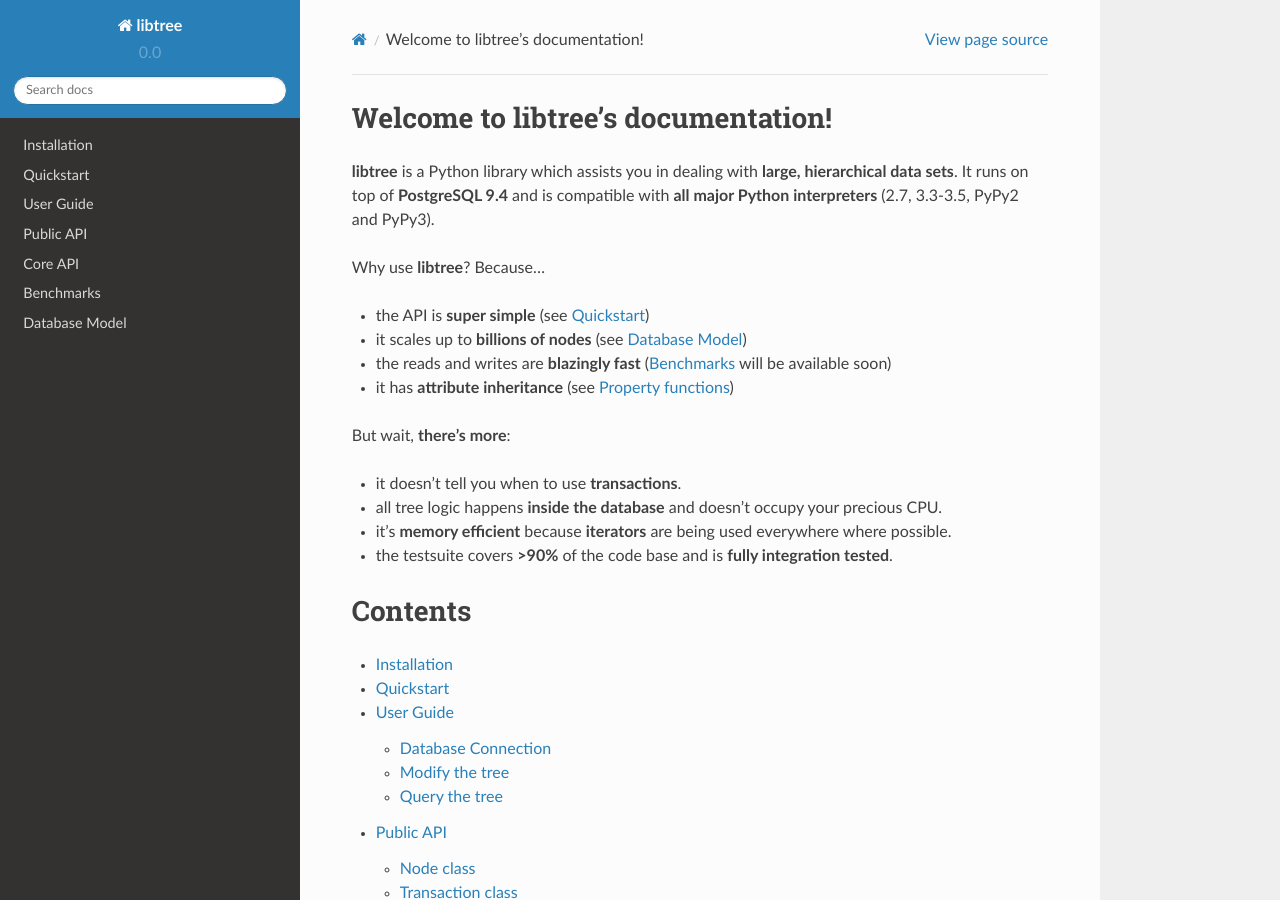
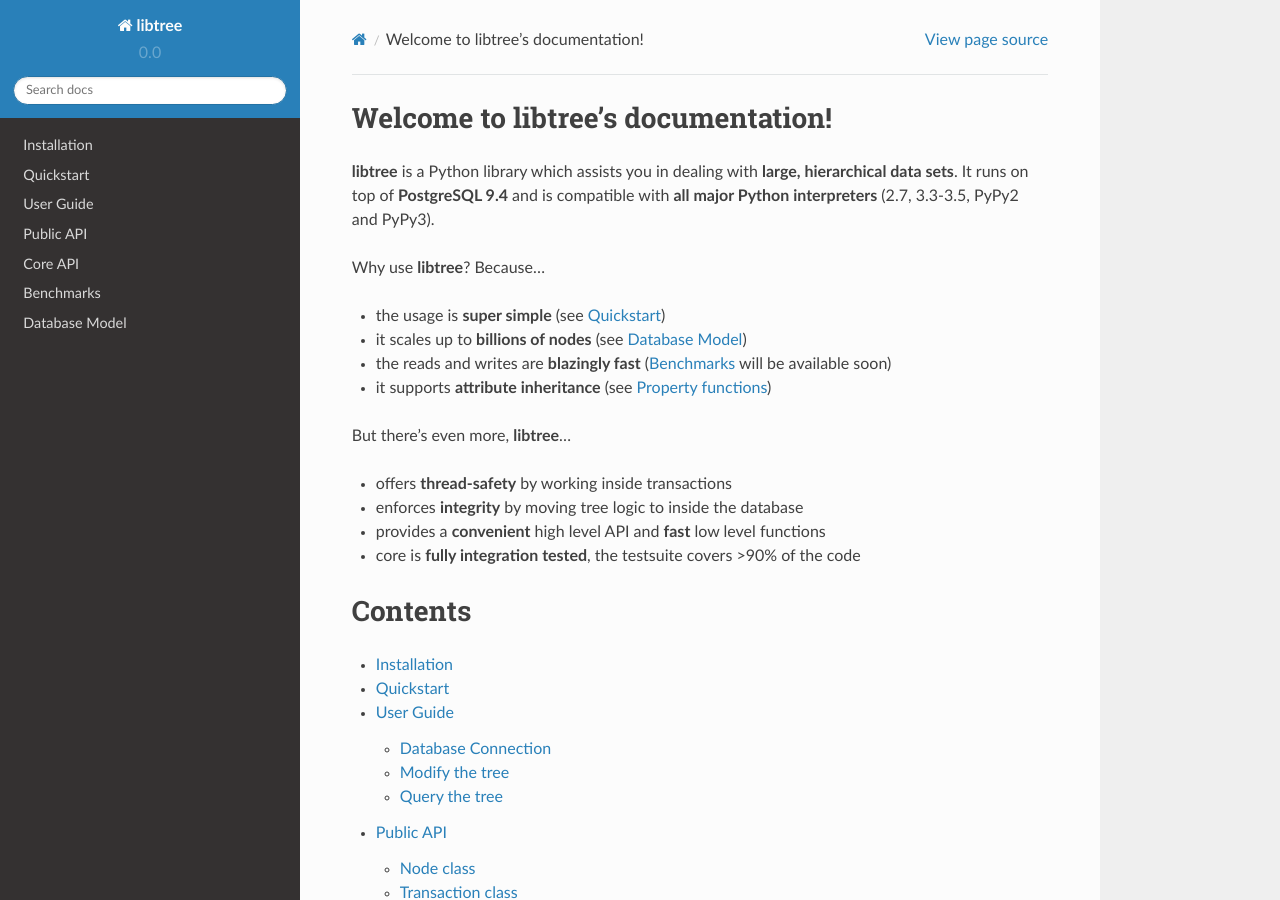
Before and after one commit to vortec/libtree, a Sphinx documentation site: the page built from docs/source/index.rst, in a window 1280 px wide and 900 px high. Built offline with Sphinx 7.4.7 and the Read the Docs theme 2.0.0, drawn with Linux system fonts in a browser that asks for light colours; pages that are not in the unit, such as notebooks, are missing from menus.

```diff
--- a/docs/source/index.rst
+++ b/docs/source/index.rst
@@ -10,21 +10,18 @@ and PyPy3).
 
 Why use **libtree**? Because...
 
-* the API is **super simple** (see :ref:`quickstart`)
+* the usage is **super simple** (see :ref:`quickstart`)
 * it scales up to **billions of nodes** (see :ref:`db_model`)
 * the reads and writes are **blazingly fast** (:ref:`benchmarks` will be
   available soon)
-* it has **attribute inheritance** (see :ref:`coreapi-properties`)
+* it supports **attribute inheritance** (see :ref:`coreapi-properties`)
 
-But wait, **there's more**:
+But there's even more, **libtree**...
 
-* it doesn't tell you when to use **transactions**.
-* all tree logic happens **inside the database** and doesn't occupy your
-  precious CPU.
-* it's **memory efficient** because **iterators** are being used
-  everywhere where possible.
-* the testsuite covers **>90%** of the code base and is **fully integration
-  tested**.
+* offers **thread-safety** by working inside transactions
+* enforces **integrity** by moving tree logic to inside the database
+* provides a **convenient** high level API and **fast** low level functions
+* core is **fully integration tested**, the testsuite covers >90% of the code
 
 
 Contents
```
Also changed, not shown: README.md (+11 -10 lines).
